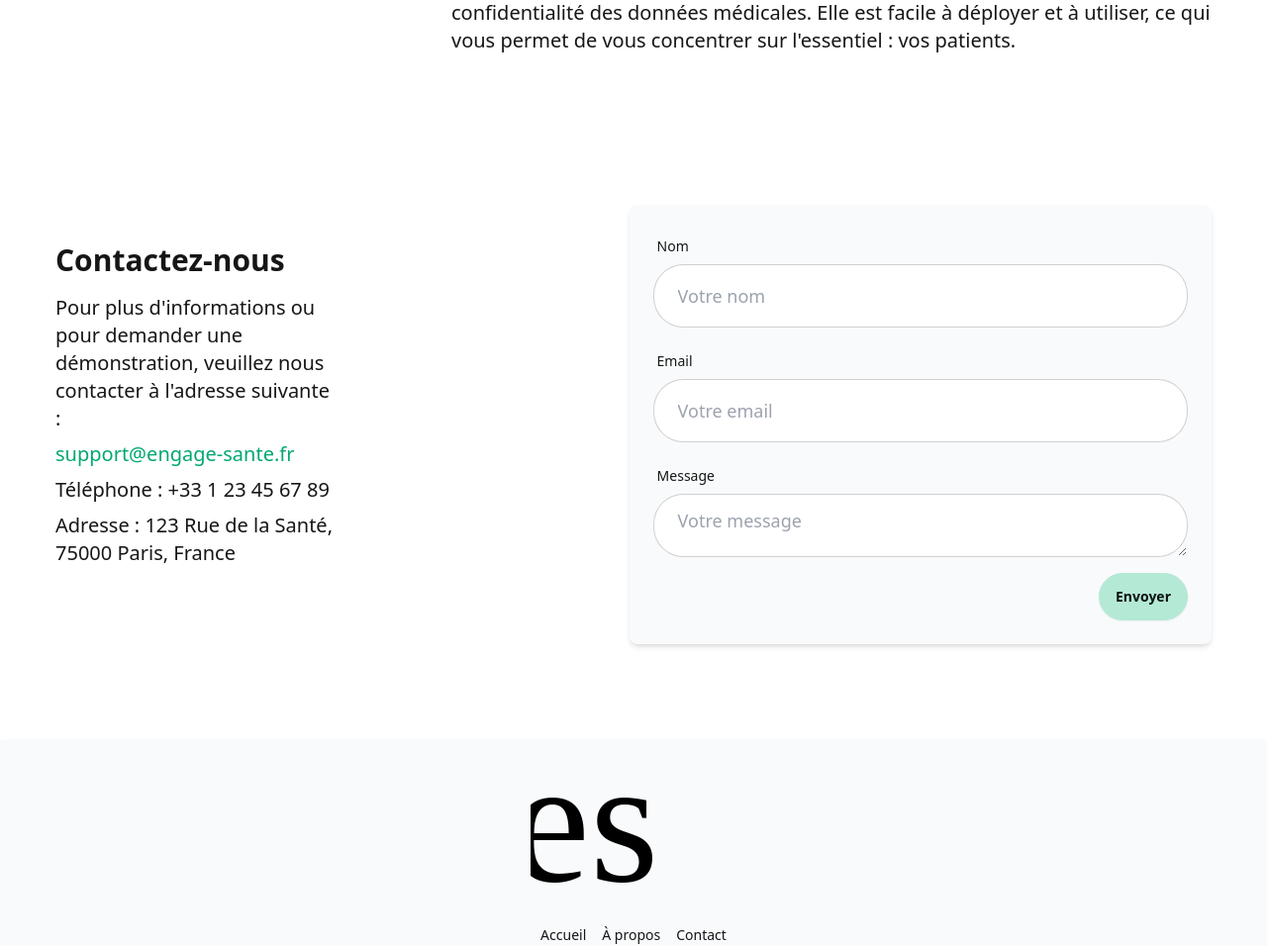
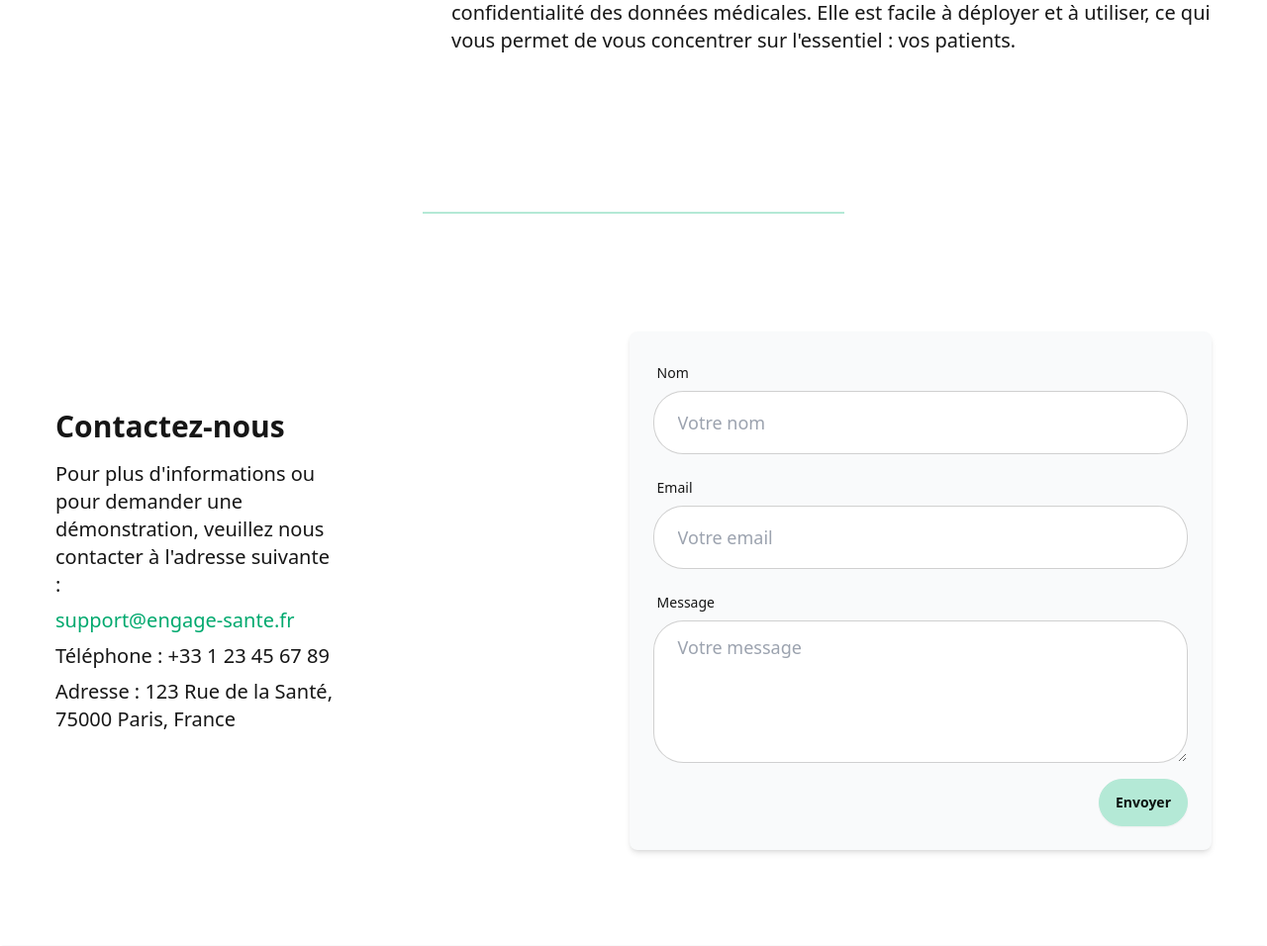
Before and after one commit to raphaeltournafond/engage-sante, a Django app: page / in a window 1280 px wide. Shown: the part 1746-2702 px from the top of the page at 99% size. Run offline with Django 5.2, Linux system fonts and the light colour scheme.

Commit message:
style: cute divider

```diff
--- a/static/css/engage-ui.css
+++ b/static/css/engage-ui.css
@@ -1020,6 +1020,27 @@ html {
   color: var(--fallback-nc,oklch(var(--nc)/var(--tw-text-opacity)));
 }
 
+.divider {
+  display: flex;
+  flex-direction: row;
+  align-items: center;
+  align-self: stretch;
+  margin-top: 1rem;
+  margin-bottom: 1rem;
+  height: 1rem;
+  white-space: nowrap;
+}
+
+.divider:before,
+  .divider:after {
+  height: 0.125rem;
+  width: 100%;
+  flex-grow: 1;
+  --tw-content: '';
+  content: var(--tw-content);
+  background-color: var(--fallback-bc,oklch(var(--bc)/0.1));
+}
+
 @media (hover: hover) {
   .btn:hover {
     --tw-border-opacity: 1;
@@ -1972,6 +1993,16 @@ html {
   }
 }
 
+.divider:not(:empty) {
+  gap: 1rem;
+}
+
+.divider-accent:before,
+  .divider-accent:after {
+  --tw-bg-opacity: 1;
+  background-color: var(--fallback-a,oklch(var(--a)/var(--tw-bg-opacity)));
+}
+
 .label-text {
   font-size: 0.875rem;
   line-height: 1.25rem;
@@ -2804,6 +2835,11 @@ html {
   margin-right: 5rem;
 }
 
+.my-20 {
+  margin-top: 5rem;
+  margin-bottom: 5rem;
+}
+
 .mb-4 {
   margin-bottom: 1rem;
 }
@@ -2890,6 +2926,18 @@ html {
 
 .h-full {
   height: 100%;
+}
+
+.h-24 {
+  height: 6rem;
+}
+
+.h-52 {
+  height: 13rem;
+}
+
+.h-36 {
+  height: 9rem;
 }
 
 .min-h-screen {
--- a/templates/index.html
+++ b/templates/index.html
@@ -57,6 +57,12 @@
     </div>
   </section>
 
+  <div class="flex justify-center mt-20">
+    <div class="flex flex-col w-1/3">
+      <div class="divider divider-accent"></div>
+    </div>
+  </div>
+
   <section id="contact" class="hero p-10">
     <div class="hero-content flex-col lg:flex-row">
       <div class="w-full">
@@ -81,7 +87,7 @@
         </div>
         <div class="form-control">
           <label class="label" for="message"><span class="text-2xl lg:label-text">Message</span></label>
-          <textarea id="message" class="textarea textarea-bordered w-full input-lg" placeholder="Votre message"></textarea>
+          <textarea id="message" class="textarea textarea-bordered input-lg w-full h-36" placeholder="Votre message"></textarea>
         </div>
         <div class="flex justify-end">
           <button type="submit" class="btn btn-accent">Envoyer</button>
```
Also changed, not shown: consultations/templates/consultations/list.html (deleted, +0 -19 lines).
